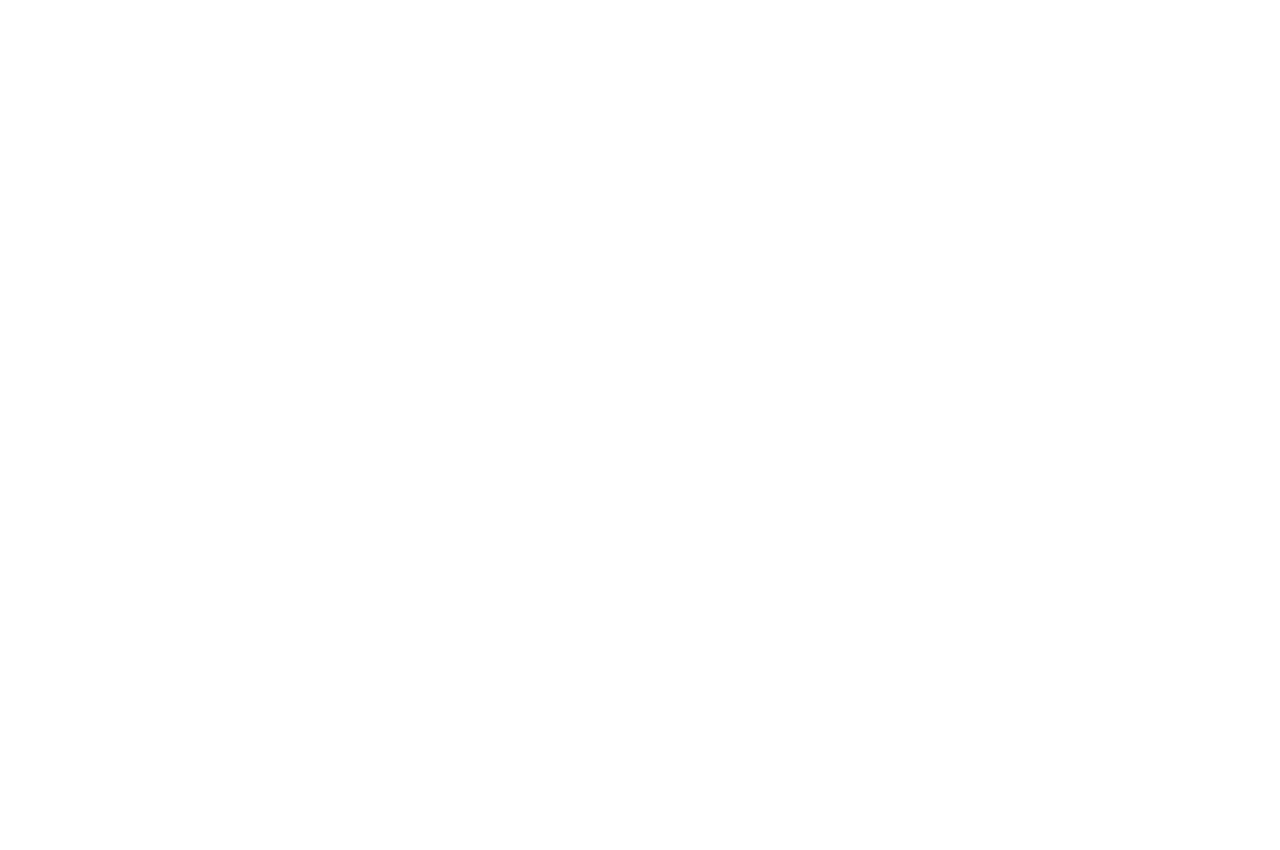
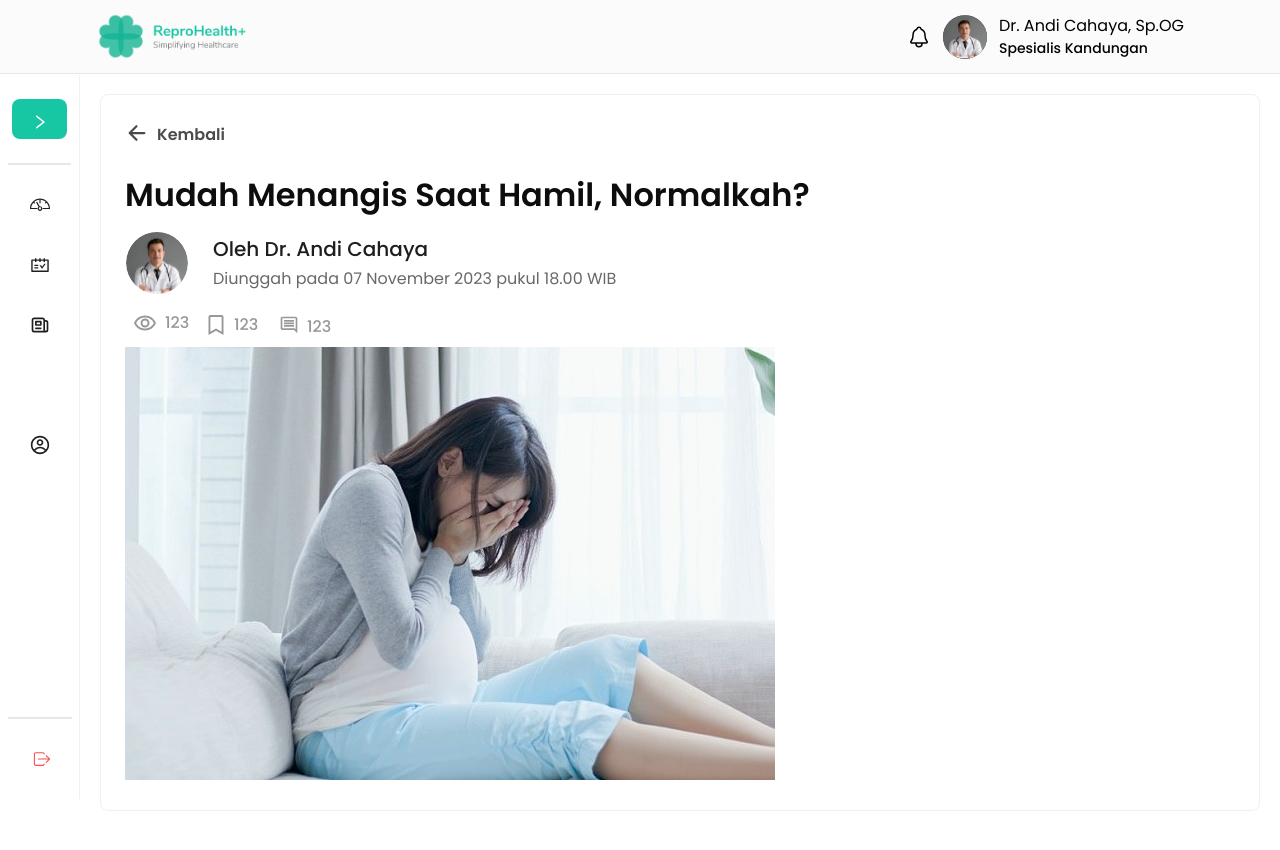
Before and after one commit to team-capstone-1/fe-repro-health, a React (Vite) app: page /detail-artikel in a window 1280 px wide. Before the commit this address had no page. Before the commit the page ends 800 px from the top, so only its background shows below. Built offline with nearby package versions, Linux system fonts and the light colour scheme; some icons are missing.

Commit message:
feat: (DetailArticle) add detail article component section

```diff
--- a/src/routers/index.jsx
+++ b/src/routers/index.jsx
@@ -17,6 +17,7 @@ import ResetPassword from "@/views/auth-views/ResetPassword";
 import Dashboard from "@/views/app-views/dashboard";
 import Forum from "@/views/app-views/forum";
 import Article from "@/views/app-views/article";
+import DetailArticle from "@/views/app-views/article/components/DetailArticle";
 
 export default function SetupRoutes() {
   return (
@@ -32,6 +33,7 @@ export default function SetupRoutes() {
         <Route path="/dashboard" element={<Dashboard />} />
         <Route path="/forum" element={<Forum />} />
         <Route path="/artikel" element={<Article />} />
+        <Route path="/detail-artikel" element={<DetailArticle />} />
       </Route>
       <Route path="/login" element={<Login />} />
       <Route path="/forgot-password" element={<ForgotPassword />} />
--- /dev/null
+++ b/src/views/app-views/article/components/DetailArticle.jsx
@@ -0,0 +1,82 @@
+import { Avatar, Button, Card, Space, Image } from "antd";
+import { IoArrowBackOutline } from "react-icons/io5";
+import { UserOutlined } from "@ant-design/icons";
+import { Link } from "react-router-dom";
+
+import profileDoctor from "@/assets/profile-doctor.svg";
+import imageArticle from "@/assets/image-article.png";
+import { MdOutlineComment, MdOutlineRemoveRedEye } from "react-icons/md";
+import { FaRegBookmark } from "react-icons/fa";
+
+const detailArticle = [{}];
+
+export default function DetailArticle() {
+  return (
+    <section id="detail-article" className="mb-5 py-5">
+      <Card>
+        <Link to="/artikel">
+          <Button
+            icon={<IoArrowBackOutline className="text-[24px]" />}
+            className="flex w-[100px] justify-center border-transparent bg-transparent text-center text-base font-semibold text-[#4B4B4B] shadow-none"
+          >
+            Kembali
+          </Button>
+        </Link>
+
+        <div className="mb-3 mt-5">
+          <h3 className="text-[#0D0D0D]">
+            Mudah Menangis Saat Hamil, Normalkah?
+          </h3>
+        </div>
+
+        <div>
+          <Space wrap size={24}>
+            <Avatar size={64} icon={<UserOutlined />} src={profileDoctor} />
+            <div className="inline-flex h-[58px] w-[591px] flex-col items-start justify-center gap-1">
+              <h4 className="font-['Poppins'] text-xl font-medium text-[#1E1E1E]">
+                Oleh Dr. Andi Cahaya
+              </h4>
+
+              <div className="flex flex-col items-start justify-start">
+                <p className="h-6 w-[591px] text-justify font-['Poppins'] text-base font-normal text-[#686868]">
+                  Diunggah pada 07 November 2023 pukul 18.00 WIB
+                </p>
+              </div>
+            </div>
+          </Space>
+
+          <div className="mt-2">
+            <div className="inline-flex h-10 w-[73px] flex-col items-start justify-start gap-2.5 rounded-[10px] p-2">
+              <div className="inline-flex items-center justify-start gap-2">
+                <MdOutlineRemoveRedEye className="relative h-6 w-6 text-[#989898]" />
+                <p className="font-['Poppins'] text-base font-medium text-[#989898]">
+                  123
+                </p>
+              </div>
+            </div>
+
+            <div className="inline-flex h-10 w-[73px] flex-col items-start justify-start gap-2.5 rounded-[10px] p-2">
+              <div className="inline-flex items-center justify-start gap-2">
+                <FaRegBookmark className="relative h-5 w-5 text-[#989898]" />
+                <p className="font-['Poppins'] text-base font-medium text-[#989898]">
+                  123
+                </p>
+              </div>
+            </div>
+
+            <div className="inline-flex h-10 w-[73px] items-start justify-start gap-2 rounded-[10px] p-2">
+              <MdOutlineComment className="relative h-5 w-5 text-[#989898]" />
+              <div className="flex items-end justify-start gap-[21px]">
+                <p className="font-['Poppins'] text-base font-medium text-[#989898]">
+                  123
+                </p>
+              </div>
+            </div>
+          </div>
+
+          <Image className="h-[433px] w-[650px]" src={imageArticle} />
+        </div>
+      </Card>
+    </section>
+  );
+}
```
Also changed, not shown: src/assets/image-article.png (added).
